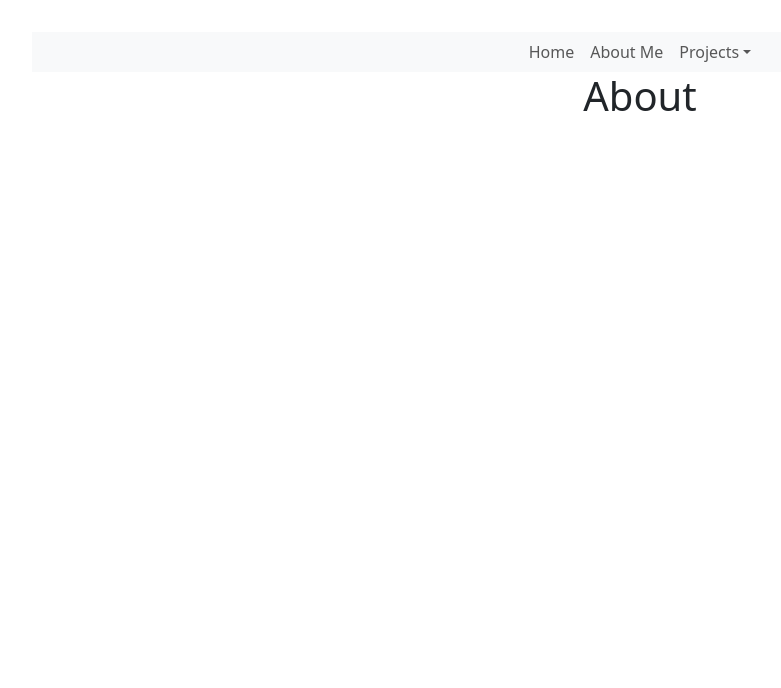
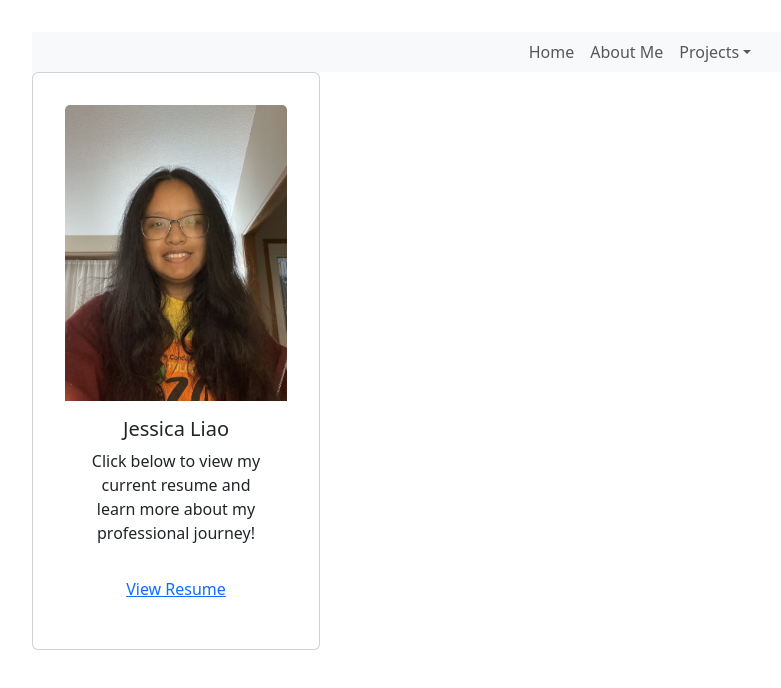
Before and after one commit to jessl314/JessicaL-Blog-Project, a React (Vite) app in the folder frontend/: page /about in a window 1280 px wide. Shown: the top 688 px of the page, without its empty margins (0-781 px from the left). Built offline with nearby package versions, Linux system fonts and the light colour scheme.

Commit message:
changed the card to the correct page and fixed resume link

```diff
--- a/frontend/src/pages/About.jsx
+++ b/frontend/src/pages/About.jsx
@@ -1,9 +1,24 @@
 import React from 'react'
 import 'bootstrap/dist/css/bootstrap.min.css';
+import Card from 'react-bootstrap/Card'
+import JessicaImage from '../assets/JessicaHeadShot.jpg'
+import Resume from '../assets/Liao,Jessica_Resume.pdf'
 
 function About () {
     return (
-        <h1>About</h1>
+        // <img src={JessicaImage} alt="A headshot of Jessica wearing a red jacket and a yellow shirt." className="img-fluid thumbnail"/>
+        <Card style={{ width: '18rem'}}>
+            <Card.Img variant="top" src={JessicaImage} />
+            <Card.Body>
+                <Card.Title>Jessica Liao</Card.Title>
+                <Card.Text>
+                    Click below to view my current resume and learn more about my professional journey!
+                </Card.Text>
+            </Card.Body>
+            <Card.Body>
+                <Card.Link href={Resume} target="_blank" rel="noopener noreferrer">View Resume</Card.Link>
+            </Card.Body>
+        </Card>
     )
 
 }
```
